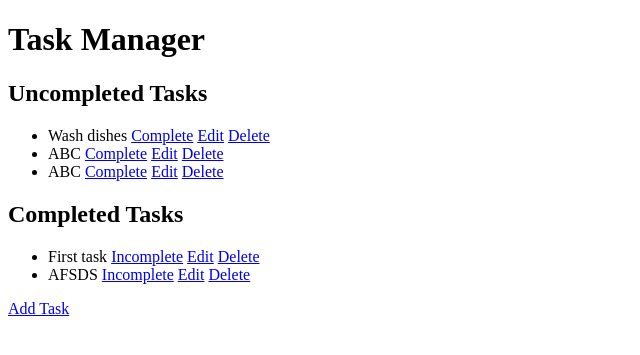
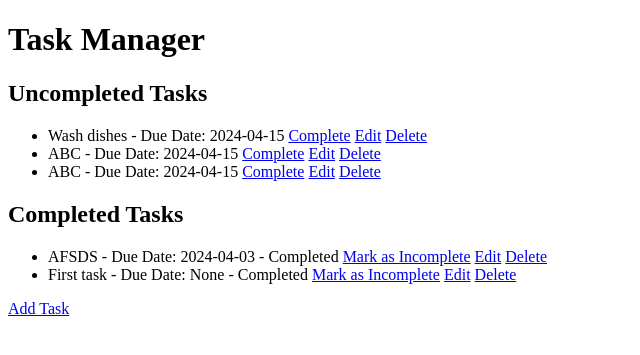
Before and after one commit to reznikily/Task-Manager, a Flask app: page / in a window 1280 px wide. Shown: the top 355 px of the page, without its empty margins (0-640 px from the left). Run offline with Flask 3, Linux system fonts and the light colour scheme; data comes from the database, SQL or seed files in the repository; both versions use the stored data as it was after the commit; some libraries are stand-ins or nearby versions.

Commit message:
Added due dates for tasks

```diff
--- a/app.py
+++ b/app.py
@@ -2,6 +2,8 @@
 from flask_sqlalchemy import SQLAlchemy
 from flask_migrate import Migrate
 from flask_wtf.csrf import CSRFProtect
+from sqlalchemy import desc, nullslast
+from datetime import datetime
 import secrets
 
 app = Flask(__name__)
@@ -18,14 +20,16 @@
     content = db.Column(db.String(200), nullable=False)
     description = db.Column(db.Text, nullable=True)
     completed = db.Column(db.Boolean, default=False, nullable=False)
+    due_date = db.Column(db.Date, nullable=True)
 
     def __repr__(self):
         return f'<Task {self.id}: {self.content}>'
 
 @app.route('/')
 def index():
-    uncompleted_tasks = Task.query.filter_by(completed=False).all()
-    completed_tasks = Task.query.filter_by(completed=True).all()
+    uncompleted_tasks = Task.query.filter_by(completed=False).order_by(nullslast(desc(Task.due_date))).all()
+    completed_tasks = Task.query.filter_by(completed=True).order_by(nullslast(desc(Task.due_date))).all()
+
     return render_template('index.html', uncompleted_tasks=uncompleted_tasks, completed_tasks=completed_tasks)
 
 @app.route('/add', methods=['GET', 'POST'])
@@ -33,10 +37,20 @@
     if request.method == 'POST':
         task_content = request.form.get('task')
         task_description = request.form.get('description')
-        new_task = Task(content=task_content, description=task_description)
+        due_date_str = request.form.get('due_date')
+
+        print(f"Due Date String: {due_date_str}")  # Debugging
+        try:
+            due_date = datetime.strptime(due_date_str, '%Y-%m-%d').date() if due_date_str else None
+            print(f"Due Date Object: {due_date}")  # Debugging
+        except ValueError as e:
+            print(f"Error parsing date: {e}")  # Debugging
+
+        new_task = Task(content=task_content, description=task_description, due_date=due_date)
         db.session.add(new_task)
         db.session.commit()
         return redirect(url_for('index'))
+
     return render_template('add_task.html')
 
 @app.route('/edit/<int:task_id>', methods=['GET', 'POST'])
@@ -49,10 +63,20 @@
     if request.method == 'POST':
         task.content = request.form.get('task')
         task.description = request.form.get('description')
+        due_date_str = request.form.get('due_date')
+
+        print(f"Due Date String: {due_date_str}")  # Debugging
+        try:
+            task.due_date = datetime.strptime(due_date_str, '%Y-%m-%d').date() if due_date_str else None
+            print(f"Due Date Object: {task.due_date}")  # Debugging
+        except ValueError as e:
+            print(f"Error parsing date: {e}")  # Debugging
+
         db.session.commit()
         return redirect(url_for('index'))
 
     return render_template('edit_task.html', task=task)
+
 
 @app.route('/delete/<int:task_id>', methods=['POST', 'DELETE'])
 def delete_task(task_id):
--- a/templates/add_task.html
+++ b/templates/add_task.html
@@ -9,6 +9,7 @@
         <input type="hidden" name="_csrf_token" value="{{ csrf_token() }}">
         <input type="text" name="task" placeholder="Enter task" required>
         <textarea name="description" placeholder="Enter description"></textarea>
+        <input type="date" name="due_date" placeholder="Enter due date">
         <input type="submit" value="Add">
     </form>
 </body>
--- a/templates/edit_task.html
+++ b/templates/edit_task.html
@@ -9,6 +9,7 @@
         <input type="hidden" name="_csrf_token" value="{{ csrf_token() }}">
         <input type="text" name="task" value="{{ task.content }}" required>
         <textarea name="description">{{ task.description }}</textarea>
+        <input type="date" name="due_date" value="{{ task.due_date }}">
         <input type="submit" value="Update">
     </form>
 </body>
--- a/templates/index.html
+++ b/templates/index.html
@@ -10,7 +10,7 @@
     <ul>
         {% for task in uncompleted_tasks %}
             <li>
-                {{ task.content }}
+                {{ task.content }} - Due Date: {{ task.due_date }}
                 <a href="/complete/{{ task.id }}">Complete</a>
                 <a href="/edit/{{ task.id }}">Edit</a>
                 <a href="/delete/{{ task.id }}">Delete</a>
@@ -22,8 +22,8 @@
     <ul>
         {% for task in completed_tasks %}
             <li>
-                {{ task.content }}
-                <a href="/incomplete/{{ task.id }}">Incomplete</a>
+                {{ task.content }} - Due Date: {{ task.due_date }} - Completed
+                <a href="/incomplete/{{ task.id }}">Mark as Incomplete</a>
                 <a href="/edit/{{ task.id }}">Edit</a>
                 <a href="/delete/{{ task.id }}">Delete</a>
             </li>
```
Also changed, not shown: migrations/versions/cf4b7e68a3e3_.py (added, +32 -0 lines), instance/tasks.db.
